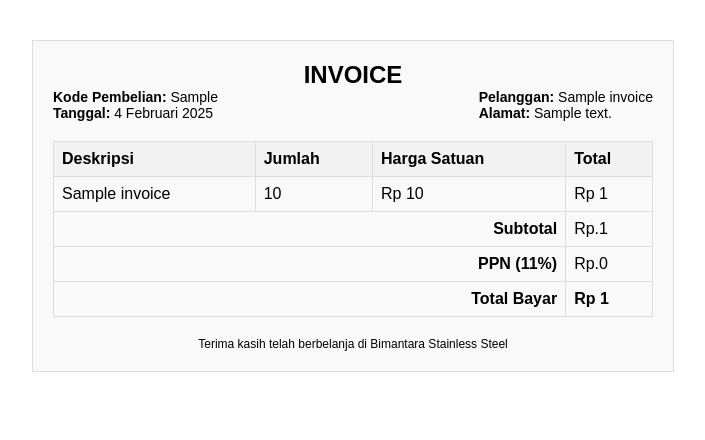
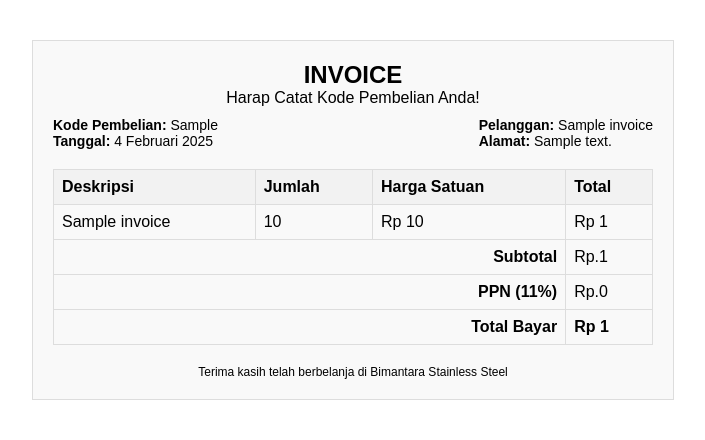
Before and after one commit to Iqbalnglames/dandang-python, a Flask app: template templates/invoice.html in a window 1280 px wide. Shown: the part 79-519 px from the top of the page, without its empty margins (287-992 px from the left). Run offline with Flask 3, Linux system fonts and the light colour scheme; the template is opened without the code that fills it: most values are stand-ins (such as "Sample title", 1, 10 or a date in 2020).

Commit message:
minor change

```diff
--- a/templates/invoice.html
+++ b/templates/invoice.html
@@ -36,6 +36,9 @@
     <main>
       <div class="invoice">
         <h2>INVOICE</h2>
+        <p style="text-align: center; margin-bottom: 10px">
+          Harap Catat Kode Pembelian Anda!
+        </p>
         <div class="invoice-header">
           <div class="invoice-info">
             <p><strong>Kode Pembelian:</strong> {{invoice_data.kd_order}}</p>
```
Lines whose indentation alone changed are shown as unchanged.
